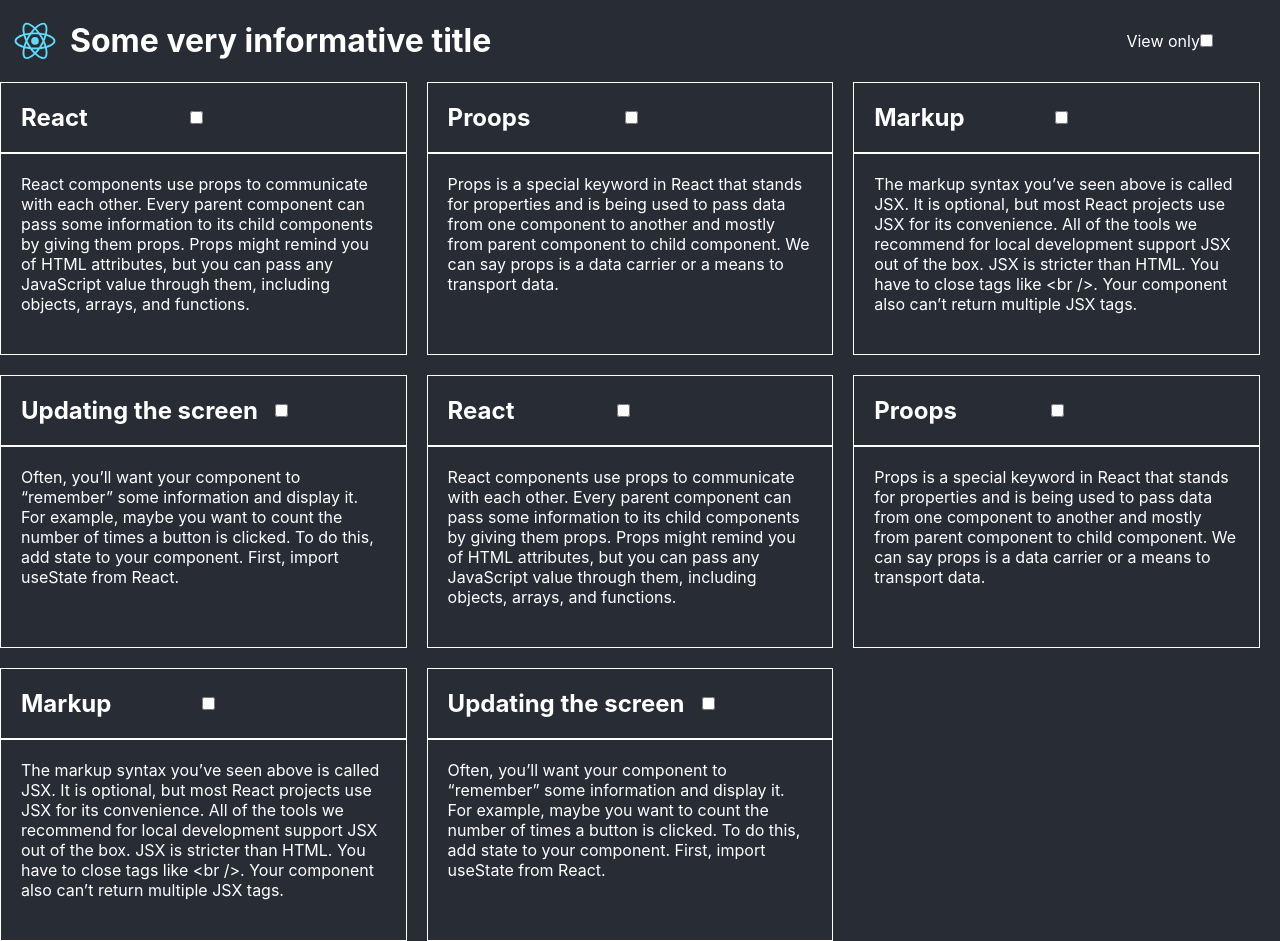
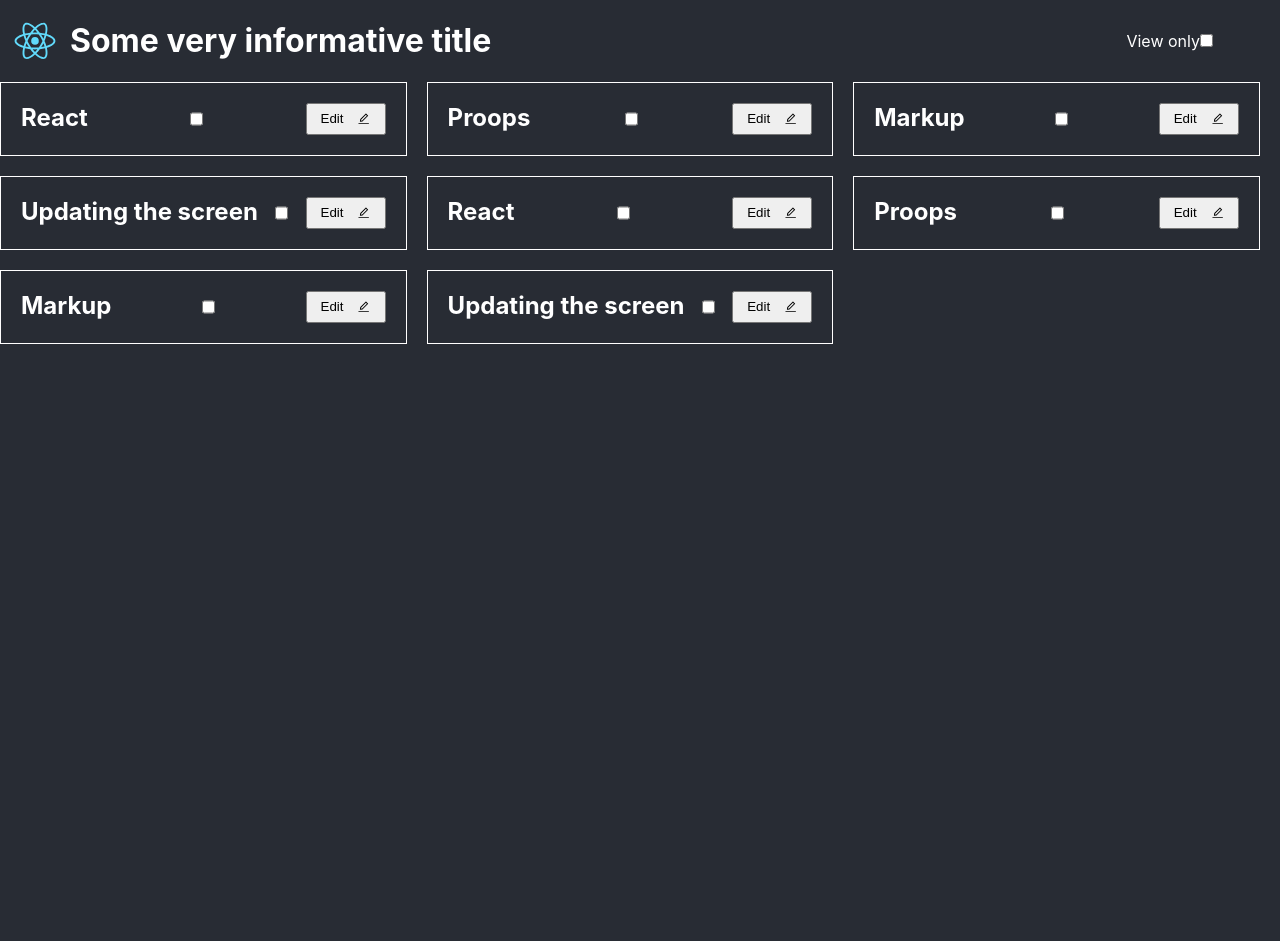
Before and after one commit to mishanya1111/ReactMG, a React (Create React App) app: page / in a window 1280 px wide. After the commit the page ends 800 px from the top, so only its background shows below. Built offline with nearby package versions, Linux system fonts and the light colour scheme.

Commit message:
CardHeader

```diff
--- a/src/Card.js
+++ b/src/Card.js
@@ -1,5 +1,6 @@
 import './first.css';
-import {useState, useRef, useEffect} from "react";
+import {useState, useEffect} from "react";
+import CardHeader from "./CardsComponent/CardHeader";
 import {MdOutlineCancel} from "react-icons/md";
 import {FaSave} from "react-icons/fa";
 import {AiOutlineEdit} from "react-icons/ai";
@@ -9,11 +10,11 @@ function Card({firstTitle, firstText, viewOnlyChecked}) {
     const [editing, setEditing] = useState(false);
     const [title, setTitle] = useState(firstTitle);
     const [text, setText] = useState(firstText);
-    const checkboxRef = useRef(null);
     const [saveText, setSaveText] = useState(firstText);
     const [saveTitle, setSaveTitle] = useState(firstTitle);
     const baseStyle="borderBox";
     const alternativeStyle= "yellowBox";
+    const [canselTemp, setCanselTemp] = useState(firstTitle);
 
     useEffect(() => {
         cancelButton();
@@ -53,7 +54,11 @@ function Card({firstTitle, firstText, viewOnlyChecked}) {
     }
 
     return (
-        editing ? (
+        <div className="card">
+            <CardHeader editing={editing} checked={checked} viewOnlyChecked={viewOnlyChecked} alternativeStyle={alternativeStyle} baseStyle={baseStyle} firstTitle={firstTitle} setCanselTemp={setCanselTemp} setEditing={setEditing} setChecked={setChecked}></CardHeader>
+        </div>
+    )
+        /*editing ? (
             <div className="card">
                 <div className={checked ? alternativeStyle : baseStyle} id='divTitle'>
                     <h2>
@@ -79,9 +84,9 @@ function Card({firstTitle, firstText, viewOnlyChecked}) {
                     <h2>
                         {title}
                     </h2>
-                    <input type="checkbox" ref={checkboxRef} className="check1" onChange={changeCheckbox}/>
+                    <input type="checkbox"  className="check1" onChange={changeCheckbox}/>
                     <div style={{width:80}}>
-                        {viewOnlyChecked &&
+                        {!viewOnlyChecked &&
                             <button
                                 onClick={editingHandler}
                                 className="editButton">
@@ -92,7 +97,7 @@ function Card({firstTitle, firstText, viewOnlyChecked}) {
                 </div>
                 <div className={checked ? alternativeStyle + ' textDiv': baseStyle + ' textDiv'} >{text}</div>
             </div>)
-    )
+    )*/
 }
 
 
--- /dev/null
+++ b/src/CardsComponent/CardHeader.js
@@ -0,0 +1,84 @@
+import {MdOutlineCancel} from "react-icons/md";
+import {FaSave} from "react-icons/fa";
+import {AiOutlineEdit} from "react-icons/ai";
+import {useState, useEffect} from "react";
+
+function CardHeader({editing, checked, viewOnlyChecked, alternativeStyle, baseStyle, firstTitle, setCanselTemp,setEditing,setChecked}) {
+    const [title, setTitle] = useState(firstTitle);
+    const [saveTitle, setSaveTitle] = useState(firstTitle);
+
+    function titleChangeHandler(event) {
+        setTitle(event.target.value);
+    }
+
+    function cancelButton() {
+        setTitle(saveTitle);
+        setEditing(false);
+        setCanselTemp(true);
+    }
+
+    function submitHandler() {
+        setEditing(false);
+    }
+    function editingHandler() {
+        setSaveTitle(title);
+        setChecked(false);
+        setEditing(true);
+    }
+
+    function changeCheckbox() {
+        setChecked((check) => !check);
+    }
+
+    useEffect(() => {
+        console.log("useEdit");
+        if (!editing) {
+            setSaveTitle(title);
+        }
+    }, [editing]);
+
+
+    useEffect(() => {
+        console.log("useView");
+        cancelButton();
+    }, [viewOnlyChecked]);
+    console.log(firstTitle);
+    //console.log(editing);
+    return (
+        editing ? (
+            <div className={checked ? alternativeStyle : baseStyle} id='divTitle'>
+                <h2>
+                    <input type='text' onChange={titleChangeHandler} value={title} style={{width: 110}}/>
+                </h2>
+                <button
+                    onClick={cancelButton}
+                    className="cancelButton">Cancel <MdOutlineCancel/>
+                </button>
+                <button
+                    onClick={submitHandler}
+                    className="editButton">
+                    Save<FaSave/>
+                </button>
+            </div>
+
+        ) : (
+            <div className={checked ? alternativeStyle : baseStyle} id='divTitle'>
+                <h2>
+                    {title}
+                </h2>
+                <input type="checkbox"  className="check1" onChange={changeCheckbox}/>
+                <div style={{width: 80}}>
+                    {!viewOnlyChecked &&
+                        <button
+                            onClick={editingHandler}
+                            className="editButton">
+                            Edit<AiOutlineEdit/>
+                        </button>
+                    }
+                </div>
+            </div>
+        )
+    )
+}
+
+export default CardHeader;
```
Also changed, not shown: src/CardsComponent/CardBody.js (added).
